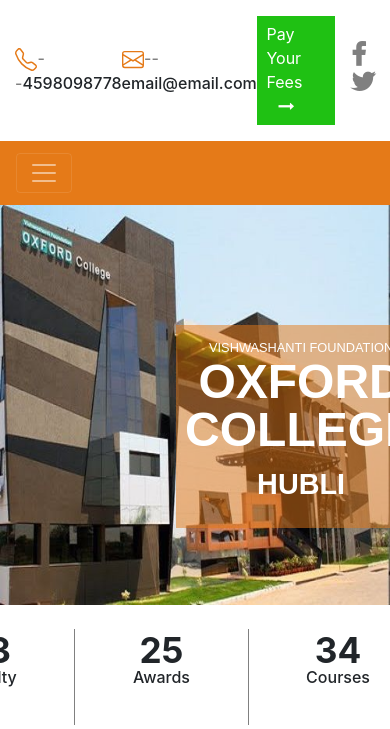
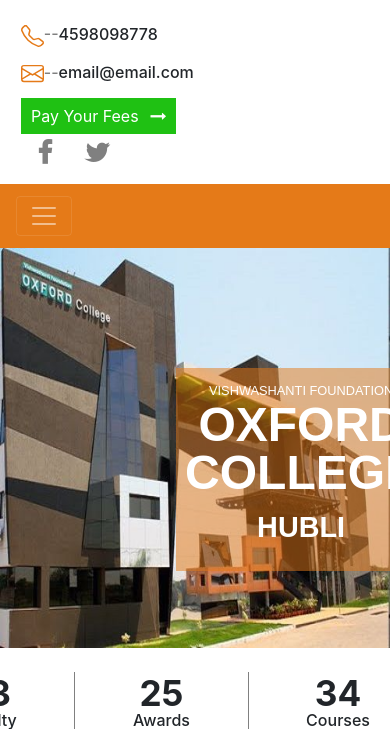
Before and after one commit to thakurakhilesh1998/psdtohtml, a PHP site: page / in a window 390 px wide; the page is wider, and only the part inside the window is pictured. Shown: the top 729 px of that part. Run offline with PHP 8.4, Linux system fonts and the light colour scheme.

Commit message:
first commit

```diff
--- a/css/index.css
+++ b/css/index.css
@@ -51,6 +51,29 @@
     font-weight: 700;
     margin-left: 16px;
 }
+
+.sub-heading
+{
+    display: flex;
+    flex-direction: row;
+    justify-content: space-around;
+    align-items: center;
+}
+@media screen and (max-width: 750px) {
+    .sub-heading {
+      display: flex;
+      flex-direction: column;
+      justify-content: space-between;
+      margin-left: 0!important;
+      align-items: flex-start;
+
+    }
+
+    .sub-heading span,.contact-icons,a
+    {
+        margin: 0.4rem;
+    }
+  }
 
 /* Start of header section */
 .top-navbar
--- a/index.html
+++ b/index.html
@@ -24,7 +24,7 @@
 <body>
     <!-- Start of sub heading-->
     <section>
-        <div class="container d-flex flex-row justify-content-around align-items-center py-3">
+        <div class="container py-3 sub-heading">
             <span class="contact-us"><img src="images/telephone.svg"><span class="line">--</span>4598098778</span>
             <span class="contact-us"><img src="images/email.svg"><span class="line">--</span>email@email.com</span>
             <a href="#" id="pay-btn">Pay Your Fees<i class="fa fa-long-arrow-right" aria-hidden="true"></i></a>
```
